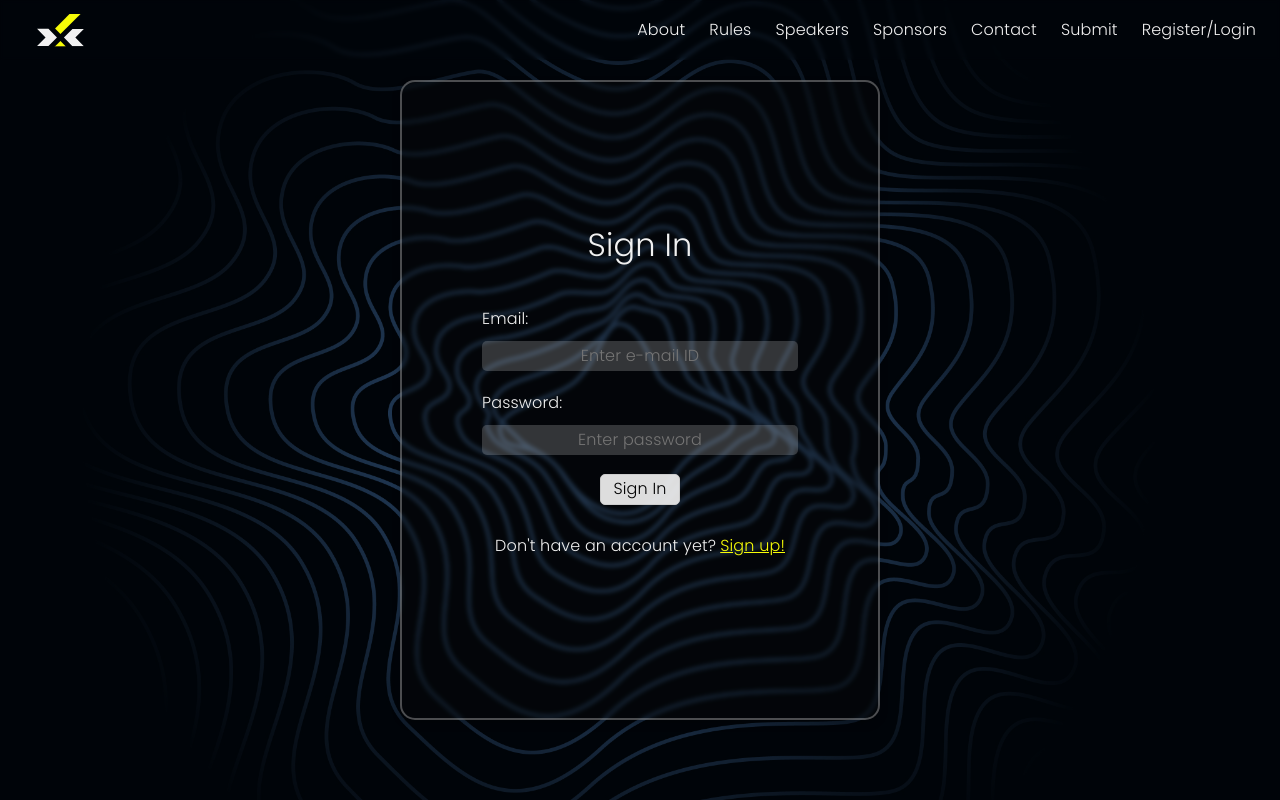
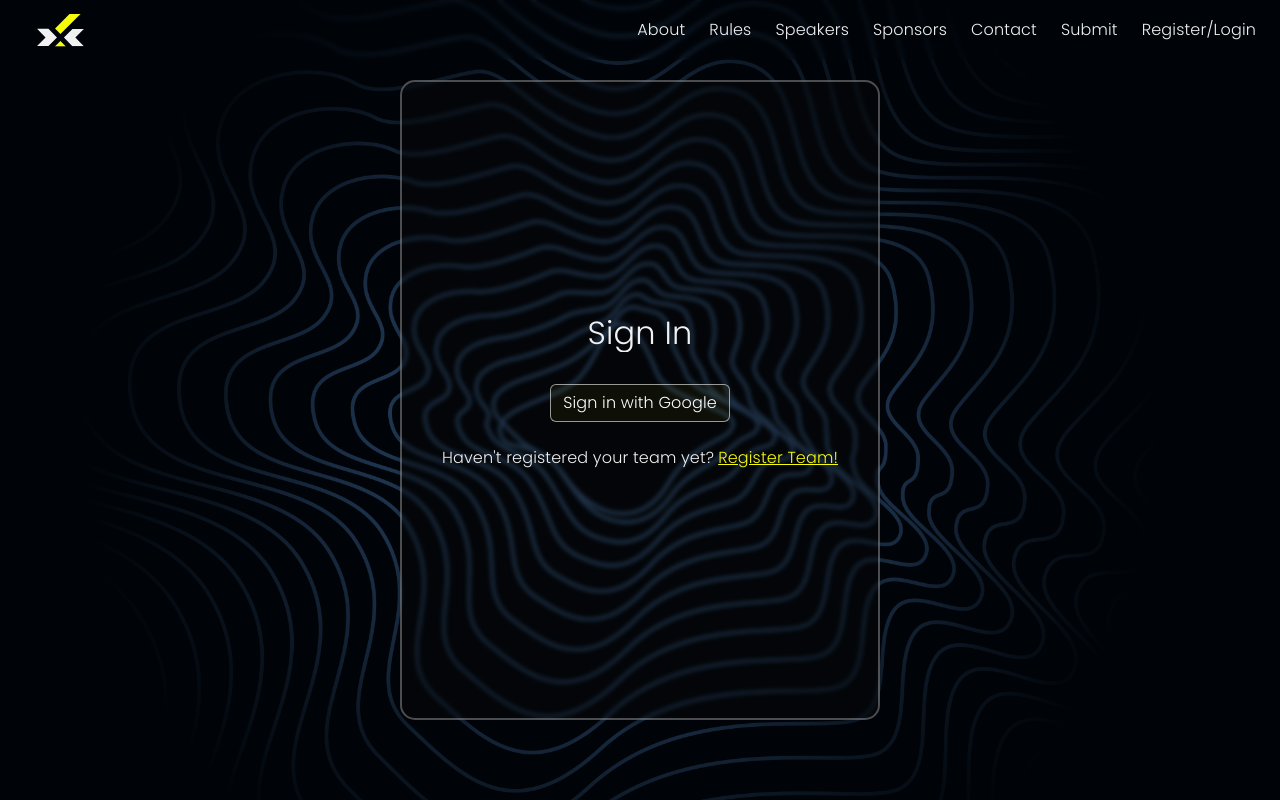
Before and after one commit to SIGMA-XI-VIT/Xientia2023, a React (Create React App) app in the folder frontend/: page /logreg in a window 1280 px wide. Built offline with nearby package versions, Linux system fonts and the light colour scheme.

Commit message:
Fixed sign-in and route to work end-to-end

```diff
--- a/frontend/src/pages/Logreg.js
+++ b/frontend/src/pages/Logreg.js
@@ -1,47 +1,25 @@
-import React, { useState } from 'react';
+import React, { useState, useEffect } from 'react';
 import SuccessModal from "../components/RegisterModal";
 import '../styles/logreg.scss';
 
 function LoginForm({ switchToSignUp }) {
-  const [email, setEmail] = useState('');
-  const [password, setPassword] = useState('');
 
-  const handleSignIn = (e) => {
+  const handleSignIn = async (e) => {
     e.preventDefault();
     // Add your sign-in logic here
+    window.location.href = 'http://localhost:5000/auth/google'
+    sessionStorage.setItem('isLoggedIn', true)
   };
 
   return (
     <div className="card login">
       <h2><i className="fas fa-key"></i> Sign In</h2>
       <form onSubmit={handleSignIn}>
-        <div className="form-group">
-          <label htmlFor="email">Email:</label>
-          <input
-            className="input"
-            name="email"
-            type="text"
-            placeholder='Enter e-mail ID'
-            value={email}
-            onChange={(e) => setEmail(e.target.value)}
-          />
-        </div>
-        <div className="form-group">
-          <label htmlFor="password">Password:</label>
-          <input
-            className="input"
-            name="password"
-            type="password"
-            placeholder='Enter password'
-            value={password}
-            onChange={(e) => setPassword(e.target.value)}
-          />
-        </div>
-        <button className="button11" type="submit">Sign In</button>
+        <button className="btn btn-primary btn-g" type="submit">Sign in with Google</button>
       </form>
       <p className="link-login">
-        Don't have an account yet?
-        <span className="switchText" onClick={switchToSignUp}>Sign up!</span>
+        Haven't registered your team yet?
+        <span className="switchText" onClick={switchToSignUp}>Register Team!</span>
       </p>
     </div>
   );
@@ -235,8 +213,35 @@ function SignupForm({ switchToLogin }) {
   );
 }
 
+function LoggedIn({ switchToSignUp }) {
+
+  const handleClick = (e) => {
+    console.log('Clicked')
+    switchToSignUp()
+  }
+
+  return (
+    <div className="text-center">
+      <h2>You are logged in!</h2>
+      <p className="link-login mt-10">
+        Haven't registered your team yet?
+        <span className="switchText" onClick={handleClick}>Register Team!</span>
+      </p>
+    </div>
+  );
+}
+
 function Logreg() {
   const [showLogin, setShowLogin] = useState(true);
+  const [isKeySet, setIsKeySet] = useState(false)
+
+  useEffect(() => {
+    if(!sessionStorage.getItem('isLoggedIn'))
+    {
+      sessionStorage.setItem('isLoggedIn', false)
+      setIsKeySet(true)
+    }
+  }, [isKeySet])
 
   const switchToSignUp = () => {
     setShowLogin(false);
@@ -248,11 +253,20 @@ function Logreg() {
 
   return (
     <div className='body'>
-      {showLogin ? (
-        <LoginForm switchToSignUp={switchToSignUp} />
+      {/* {sessionStorage.getItem('isLoggedIn') === "true" ?
+      (<LoggedIn switchToSignUp={switchToSignUp} />) : showLogin ? (
+        <LoginForm switchToSignUp={switchToSignUp}/>
       ) : (
         <SignupForm switchToLogin={switchToLogin} />
-      )}
+      )} */}
+      {
+        sessionStorage.getItem('isLoggedIn') === "true" ?
+        (showLogin ? <LoggedIn switchToSignUp={switchToSignUp}/> : <SignupForm switchToLogin={switchToLogin} />) : (showLogin ? (
+          <LoginForm switchToSignUp={switchToSignUp}/>
+        ) : (
+          <SignupForm switchToLogin={switchToLogin} />
+        ))
+      }
     </div>
   );
 }
```
Also changed, not shown: 1 other file (tests, documents, lock files or other folders).
